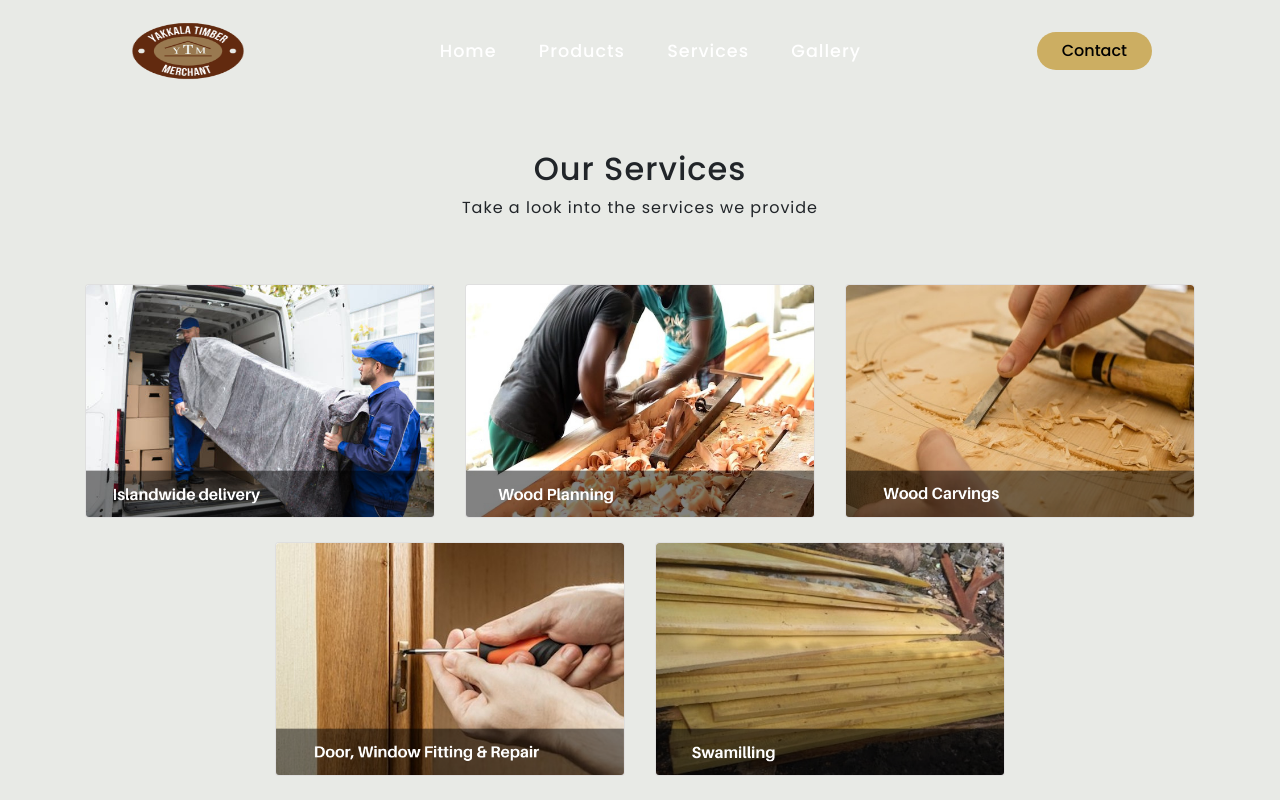
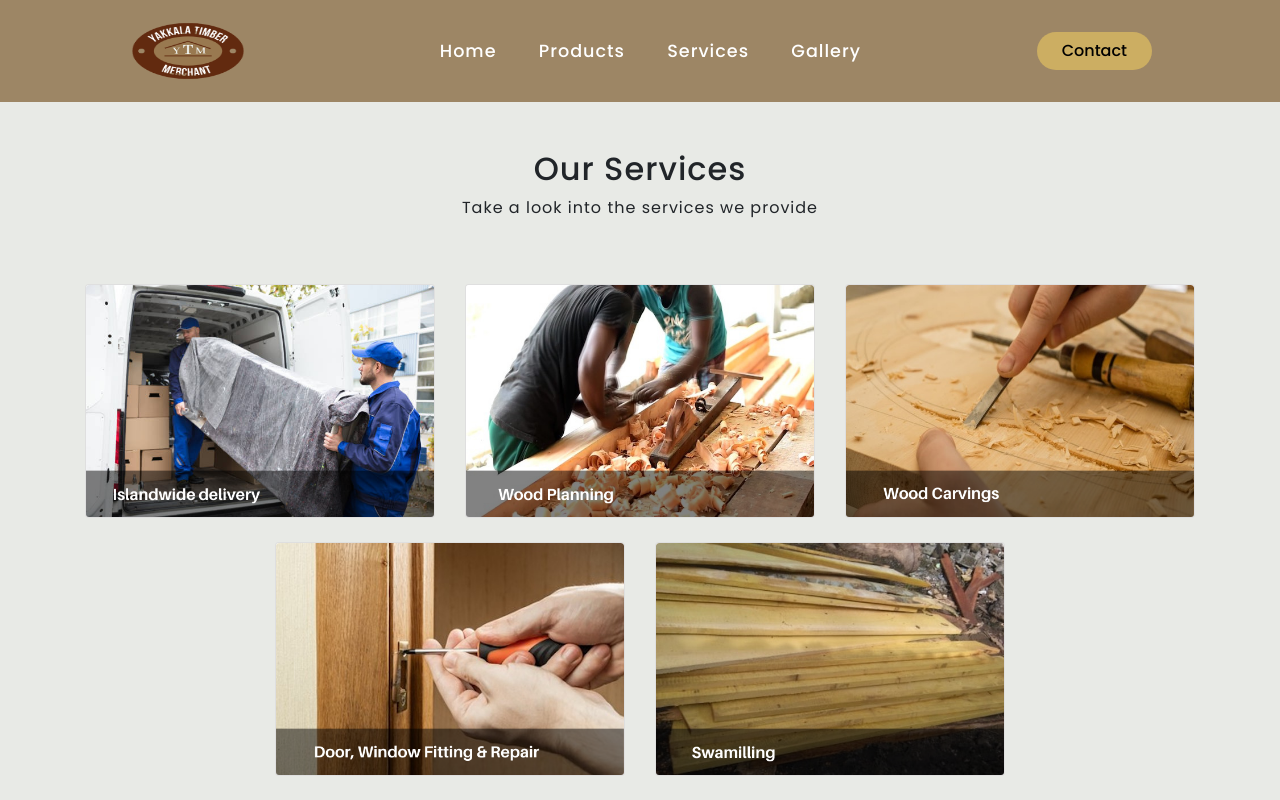
Before and after one commit to thtimbers0/yakkala-timber-stores, a plain HTML site: page services.html in a window 1280 px wide. Shown: the top 800 px of the page. Drawn offline with nearby package versions, Linux system fonts and the light colour scheme.

Commit message:
Update services.html

```diff
--- a/services.html
+++ b/services.html
@@ -48,7 +48,7 @@
     class="service-page-body"
   >
     <!-- navbar -->
-    <header class="services-header">
+    <header class="contact-header">
       <div class="container-fluid p-0">
         <nav class="navbar navbar-expand-lg navbar-dark">
           <a class="navbar-brand" href="#">
```
